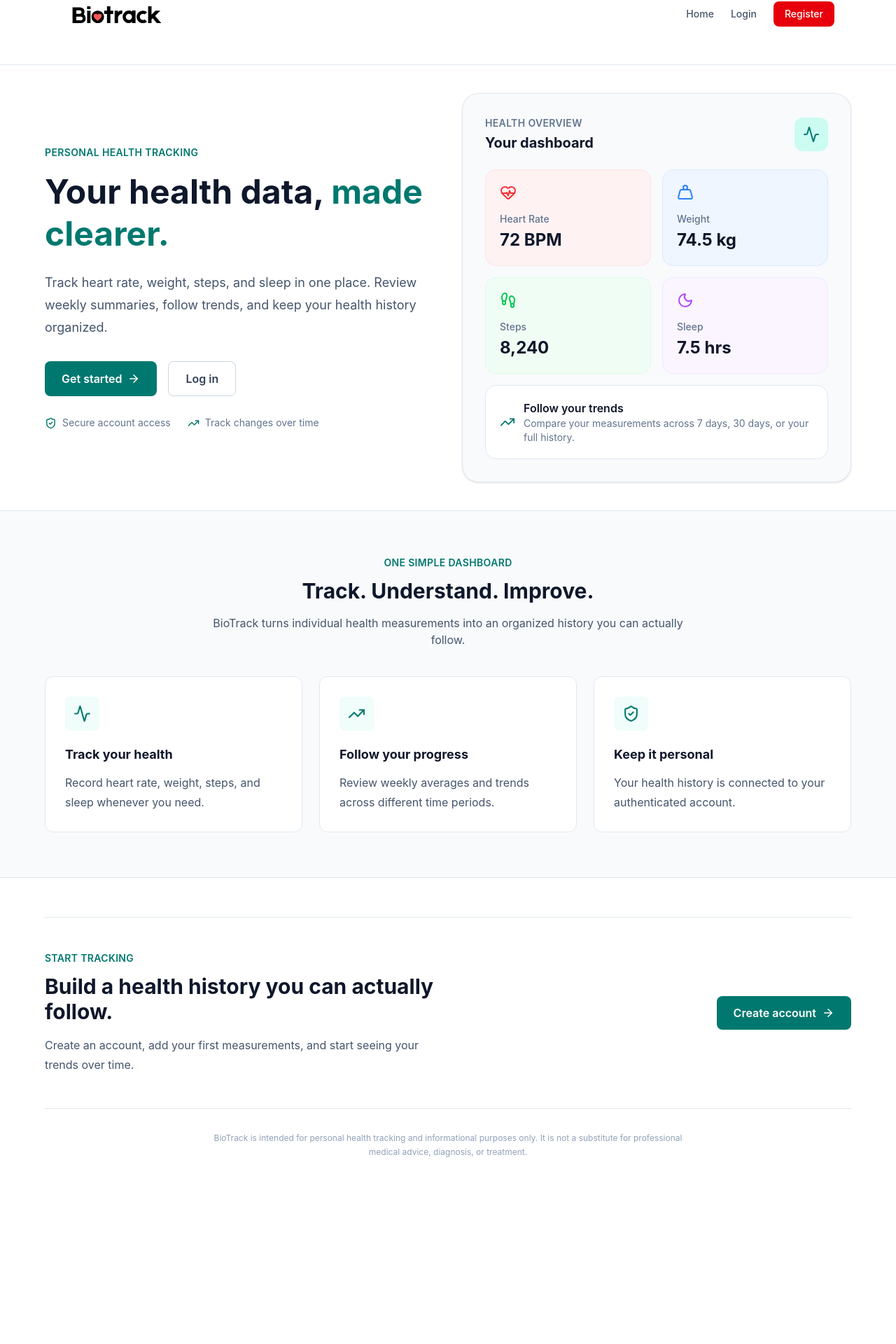
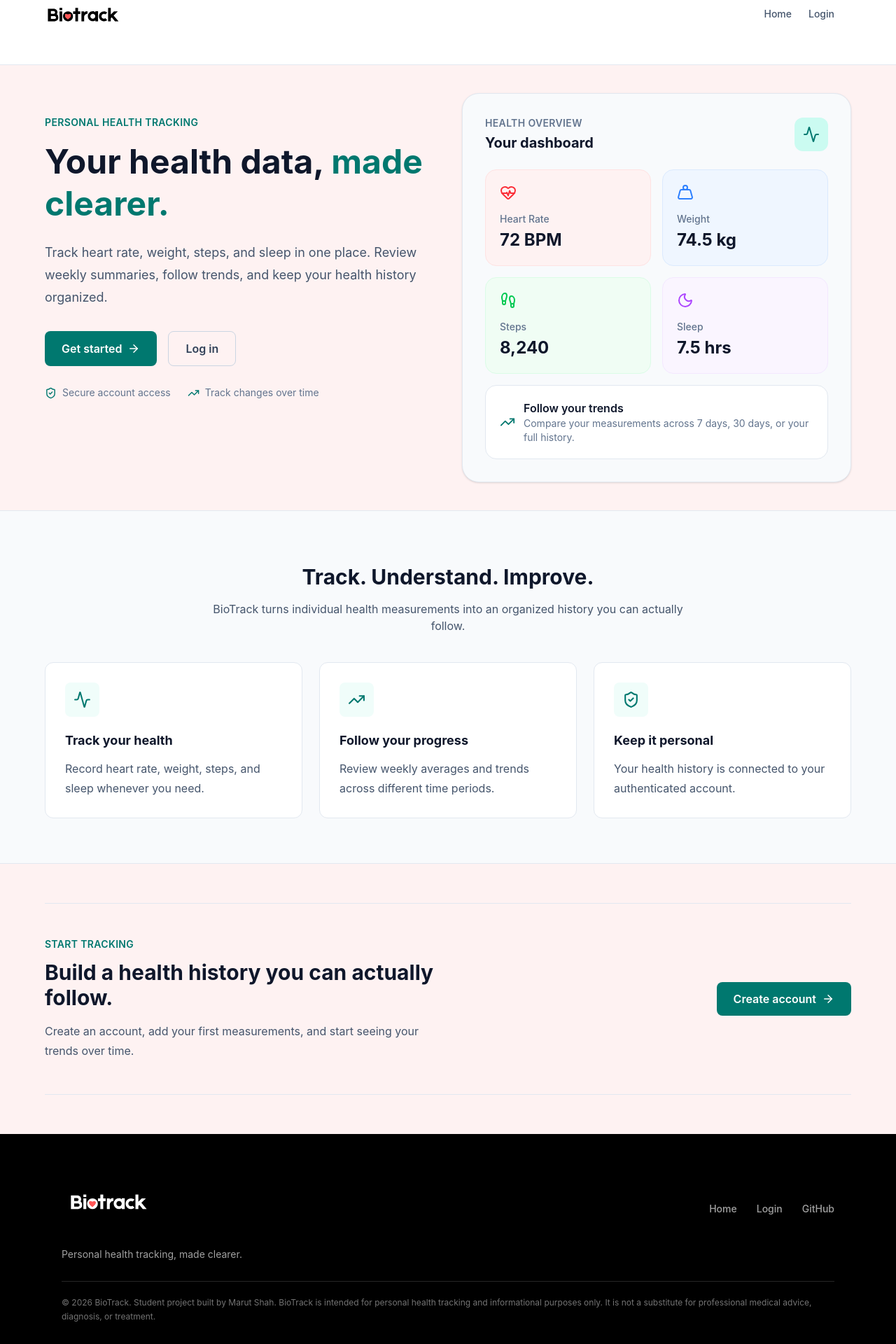
Before and after one commit to Mars-shah/BioTrack, a React (Vite) app in the folder client/: page / in a window 1280 px wide. Shown: the part 52-1972 px from the top of the page at 70% size. Before the commit the page ends 1764 px from the top, so only its background shows below. Built offline with nearby package versions, Linux system fonts and the light colour scheme; no server answers.

Commit message:
Fixing layout issues

```diff
--- /dev/null
+++ b/client/src/components/Footer.tsx
@@ -0,0 +1,62 @@
+import { Link } from "react-router-dom";
+import logo from "../assets/biotrack-logoblack.svg";
+
+function Footer() {
+  return (
+    <footer className="bg-black">
+      <div className="mx-auto max-w-6xl px-6 py-8">
+        <div className="flex flex-col gap-8 sm:flex-row sm:items-center sm:justify-between">
+          <div>
+            <Link to="/" className=" mt-4 inline-flex items-center">
+              <img
+                src={logo}
+                alt="BioTrack"
+                className="h-24 w-auto"
+              />
+            </Link>
+
+            <p className="mt-3 text-sm text-neutral-400">
+              Personal health tracking, made clearer.
+            </p>
+          </div>
+
+          <div className="flex items-center gap-7 text-sm font-medium text-neutral-400">
+            <Link
+              to="/"
+              className="transition hover:text-white"
+            >
+              Home
+            </Link>
+
+            <Link
+              to="/login"
+              className="transition hover:text-white"
+            >
+              Login
+            </Link>
+
+            <a
+              href="https://github.com/Mars-shah/BioTrack"
+              target="_blank"
+              rel="noopener noreferrer"
+              className="transition hover:text-white"
+            >
+              GitHub
+            </a>
+          </div>
+        </div>
+
+        <div className="mt-7 border-t border-white/15 pt-5">
+          <p className="text-xs leading-5 text-neutral-500">
+            © {new Date().getFullYear()} BioTrack. Student project built by
+            Marut Shah. BioTrack is intended for personal health tracking
+            and informational purposes only. It is not a substitute for
+            professional medical advice, diagnosis, or treatment.
+          </p>
+        </div>
+      </div>
+    </footer>
+  );
+}
+
+export default Footer;
--- a/client/src/components/Navbar.tsx
+++ b/client/src/components/Navbar.tsx
@@ -20,7 +20,7 @@
           <img
             src={logo}
             alt="BioTrack"
-            className="h-28 w-auto"
+            className="-ml-8 h-28 w-auto"
           />
         </Link>
 
@@ -57,13 +57,6 @@
               >
                 Login
               </Link>
-
-              <Link
-                to="/register"
-                className="rounded-lg bg-red-600 px-4 py-2 text-sm font-medium text-white hover:bg-red-700"
-              >
-                Register
-              </Link>
             </>
           )}
         </div>
--- a/client/src/pages/Dashboard.tsx
+++ b/client/src/pages/Dashboard.tsx
@@ -26,6 +26,7 @@
 } from "../utils/healthStats";
 
 import { generateInsights } from "../utils/healthInsights";
+import Footer from "../components/Footer";
 type DashboardData = {
   user: {
     name: string;
@@ -510,6 +511,7 @@
           </form>
         </section>
       </div>
+      <Footer />
     </main>
   );
 }
--- a/client/src/pages/Home.tsx
+++ b/client/src/pages/Home.tsx
@@ -1,4 +1,5 @@
 import { Link } from "react-router-dom";
+import Footer from "../components/Footer";
 
 import {
  Activity,
@@ -11,26 +12,30 @@
  Weight,
 } from "lucide-react";
 
+
 function Home() {
  return (
-    <main className="bg-white">
+   <main className="bg-red-50">
      <section className="px-6 py-10">
-        <div className="mx-auto grid max-w-6xl items-center gap-10 lg:grid-cols-2">
-          <div>
+       <div className="mx-auto grid max-w-6xl items-start gap-10 lg:grid-cols-2">
+         <div className="lg:pt-8">
            <p className="text-sm font-semibold uppercase tracking-wide text-teal-700">
              Personal health tracking
            </p>
+
 
            <h1 className="mt-4 max-w-xl text-5xl font-bold leading-tight text-slate-900">
              Your health data,
              <span className="text-teal-700"> made clearer.</span>
            </h1>
 
+
            <p className="mt-6 max-w-xl text-lg leading-8 text-slate-600">
              Track heart rate, weight, steps, and sleep in one place.
              Review weekly summaries, follow trends, and keep your health
              history organized.
            </p>
+
 
            <div className="mt-8 flex flex-wrap gap-4">
              <Link
@@ -41,6 +46,7 @@
                <ArrowRight size={18} />
              </Link>
 
+
              <Link
                to="/login"
                className="rounded-lg border border-slate-300 px-6 py-3 font-semibold text-slate-700 transition hover:border-teal-300 hover:bg-teal-50 hover:text-teal-800"
@@ -48,6 +54,7 @@
                Log in
              </Link>
            </div>
+
 
            <div className="mt-7 flex flex-wrap gap-6 text-sm text-slate-500">
              <div className="flex items-center gap-2">
@@ -57,6 +64,7 @@
                />
                Secure account access
              </div>
+
 
              <div className="flex items-center gap-2">
                <TrendingUp
@@ -68,6 +76,7 @@
            </div>
          </div>
 
+
          <div className="rounded-3xl border border-slate-200 bg-slate-50 p-8 shadow-sm">
            <div className="flex items-center justify-between">
              <div>
@@ -75,15 +84,18 @@
                  Health overview
                </p>
 
+
                <h2 className="mt-1 text-xl font-bold text-slate-900">
                  Your dashboard
                </h2>
              </div>
 
+
              <div className="rounded-xl bg-teal-100 p-3 text-teal-700">
                <Activity size={24} />
              </div>
            </div>
+
 
            <div className="mt-6 grid grid-cols-2 gap-4">
              <div className="rounded-2xl border border-red-100 bg-red-50 p-5">
@@ -92,14 +104,17 @@
                  className="text-red-500"
                />
 
+
                <p className="mt-4 text-sm font-medium text-slate-500">
                  Heart Rate
                </p>
+
 
                <p className="mt-1 text-2xl font-bold text-slate-900">
                  72 BPM
                </p>
              </div>
+
 
              <div className="rounded-2xl border border-blue-100 bg-blue-50 p-5">
                <Weight
@@ -107,14 +122,17 @@
                  className="text-blue-500"
                />
 
+
                <p className="mt-4 text-sm font-medium text-slate-500">
                  Weight
                </p>
+
 
                <p className="mt-1 text-2xl font-bold text-slate-900">
                  74.5 kg
                </p>
              </div>
+
 
              <div className="rounded-2xl border border-green-100 bg-green-50 p-5">
                <Footprints
@@ -122,14 +140,17 @@
                  className="text-green-500"
                />
 
+
                <p className="mt-4 text-sm font-medium text-slate-500">
                  Steps
                </p>
+
 
                <p className="mt-1 text-2xl font-bold text-slate-900">
                  8,240
                </p>
              </div>
+
 
              <div className="rounded-2xl border border-purple-100 bg-purple-50 p-5">
                <Moon
@@ -137,9 +158,11 @@
                  className="text-purple-500"
                />
 
+
                <p className="mt-4 text-sm font-medium text-slate-500">
                  Sleep
                </p>
+
 
                <p className="mt-1 text-2xl font-bold text-slate-900">
                  7.5 hrs
@@ -147,16 +170,19 @@
              </div>
            </div>
 
+
            <div className="mt-4 flex items-center gap-3 rounded-2xl border border-slate-200 bg-white p-5">
              <TrendingUp
                size={22}
                className="shrink-0 text-teal-700"
              />
 
+
              <div>
                <p className="font-semibold text-slate-900">
                  Follow your trends
                </p>
+
 
                <p className="text-sm text-slate-500">
                  Compare your measurements across 7 days, 30 days,
@@ -168,20 +194,19 @@
        </div>
      </section>
 
+
      <section className="border-y border-slate-200 bg-slate-50 px-6 py-16">
        <div className="mx-auto max-w-6xl text-center">
-          <p className="text-sm font-semibold uppercase tracking-wide text-teal-700">
-            One simple dashboard
-          </p>
-
          <h2 className="mt-3 text-3xl font-bold text-slate-900">
            Track. Understand. Improve.
          </h2>
+
 
          <p className="mx-auto mt-4 max-w-2xl text-slate-600">
            BioTrack turns individual health measurements into an organized
            history you can actually follow.
          </p>
+
 
          <div className="mt-10 grid gap-6 text-left md:grid-cols-3">
            <div className="rounded-xl border border-slate-200 bg-white p-7">
@@ -189,9 +214,11 @@
                <Activity size={25} />
              </div>
 
+
              <h3 className="mt-5 text-lg font-bold text-slate-900">
                Track your health
              </h3>
+
 
              <p className="mt-3 leading-7 text-slate-600">
                Record heart rate, weight, steps, and sleep whenever
@@ -199,14 +226,17 @@
              </p>
            </div>
 
+
            <div className="rounded-xl border border-slate-200 bg-white p-7">
              <div className="inline-flex rounded-lg bg-teal-50 p-3 text-teal-700">
                <TrendingUp size={25} />
              </div>
 
+
              <h3 className="mt-5 text-lg font-bold text-slate-900">
                Follow your progress
              </h3>
+
 
              <p className="mt-3 leading-7 text-slate-600">
                Review weekly averages and trends across different
@@ -214,14 +244,17 @@
              </p>
            </div>
 
+
            <div className="rounded-xl border border-slate-200 bg-white p-7">
              <div className="inline-flex rounded-lg bg-teal-50 p-3 text-teal-700">
                <ShieldCheck size={25} />
              </div>
 
+
              <h3 className="mt-5 text-lg font-bold text-slate-900">
                Keep it personal
              </h3>
+
 
              <p className="mt-3 leading-7 text-slate-600">
                Your health history is connected to your authenticated
@@ -232,6 +265,7 @@
        </div>
      </section>
 
+
      <section className="px-6 py-14">
        <div className="mx-auto max-w-6xl border-y border-slate-200 py-12">
          <div className="flex flex-col gap-8 lg:flex-row lg:items-center lg:justify-between">
@@ -240,15 +274,18 @@
                Start tracking
              </p>
 
+
              <h2 className="mt-3 text-3xl font-bold text-slate-900">
                Build a health history you can actually follow.
              </h2>
+
 
              <p className="mt-4 leading-7 text-slate-600">
                Create an account, add your first measurements, and start
                seeing your trends over time.
              </p>
            </div>
+
 
            <Link
              to="/register"
@@ -259,13 +296,8 @@
            </Link>
          </div>
        </div>
-
-        <p className="mx-auto mt-8 max-w-2xl text-center text-xs leading-5 text-slate-400">
-          BioTrack is intended for personal health tracking and informational
-          purposes only. It is not a substitute for professional medical
-          advice, diagnosis, or treatment.
-        </p>
      </section>
+     <Footer />
    </main>
  );
 }
```
Also changed, not shown: client/src/pages/Login.tsx (+16 -6 lines), client/src/assets/biotrack-logoblack.svg (added). Lines whose indentation alone changed are shown as unchanged.
